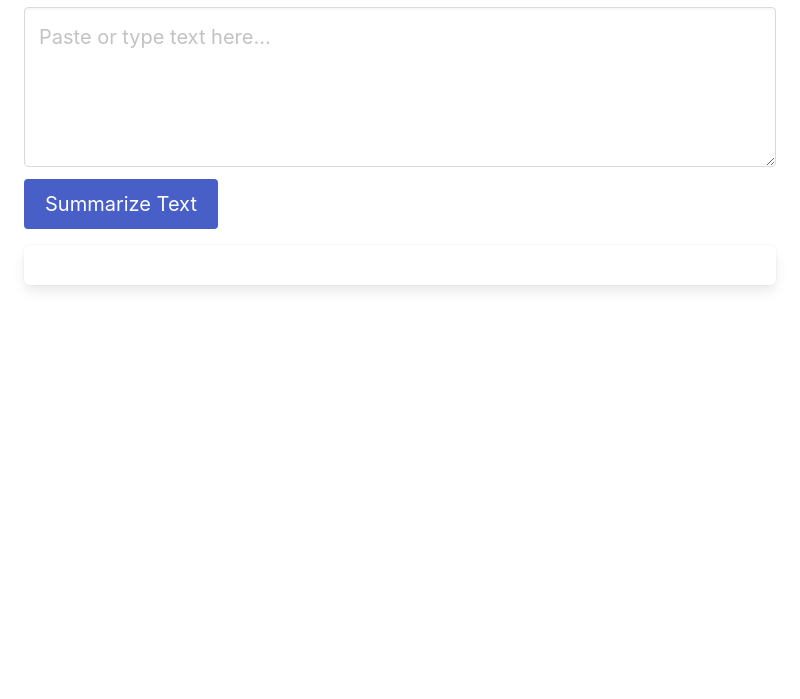
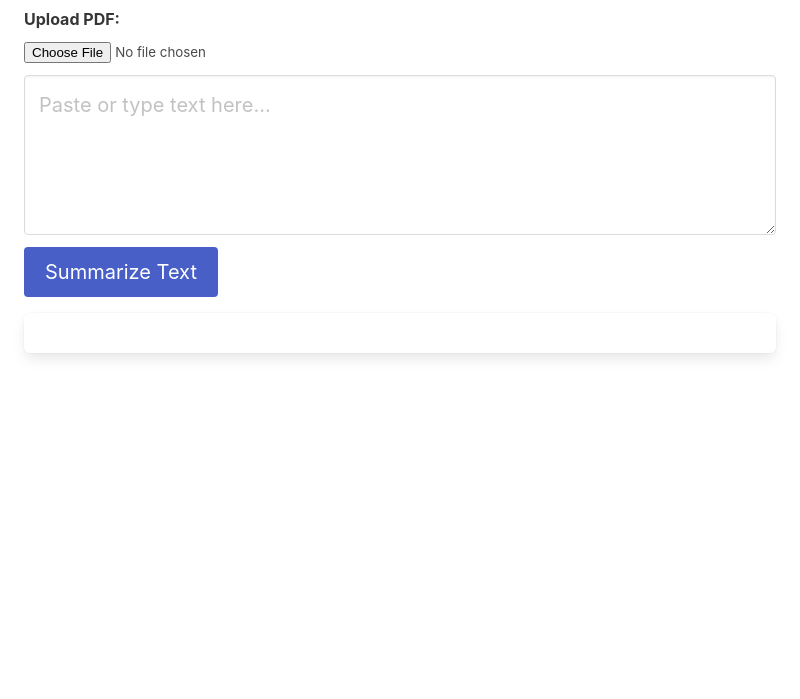
Before and after one commit to Eckkeh/AI-Study-Buddy, an Electron app: page index.html in a window 800 px wide. Shown: the part 101-800 px from the top of the page. Drawn offline with nearby package versions, Linux system fonts and the light colour scheme.

Commit message:
Added PDF upload input to HTML interface

```diff
--- a/index.html
+++ b/index.html
@@ -9,6 +9,13 @@
 <body class="section">
     <div class="container">
         <h1 class="title is-3">AI Study Buddy</h1>
+
+        <div class="field">
+            <label class="label">Upload PDF:</label>
+            <div class="control">
+                <input type="file" id="pdfUpload" accept="application/pdf" />
+            </div>
+        </div>
 
         <div class="field">
             <div class="control">
```
